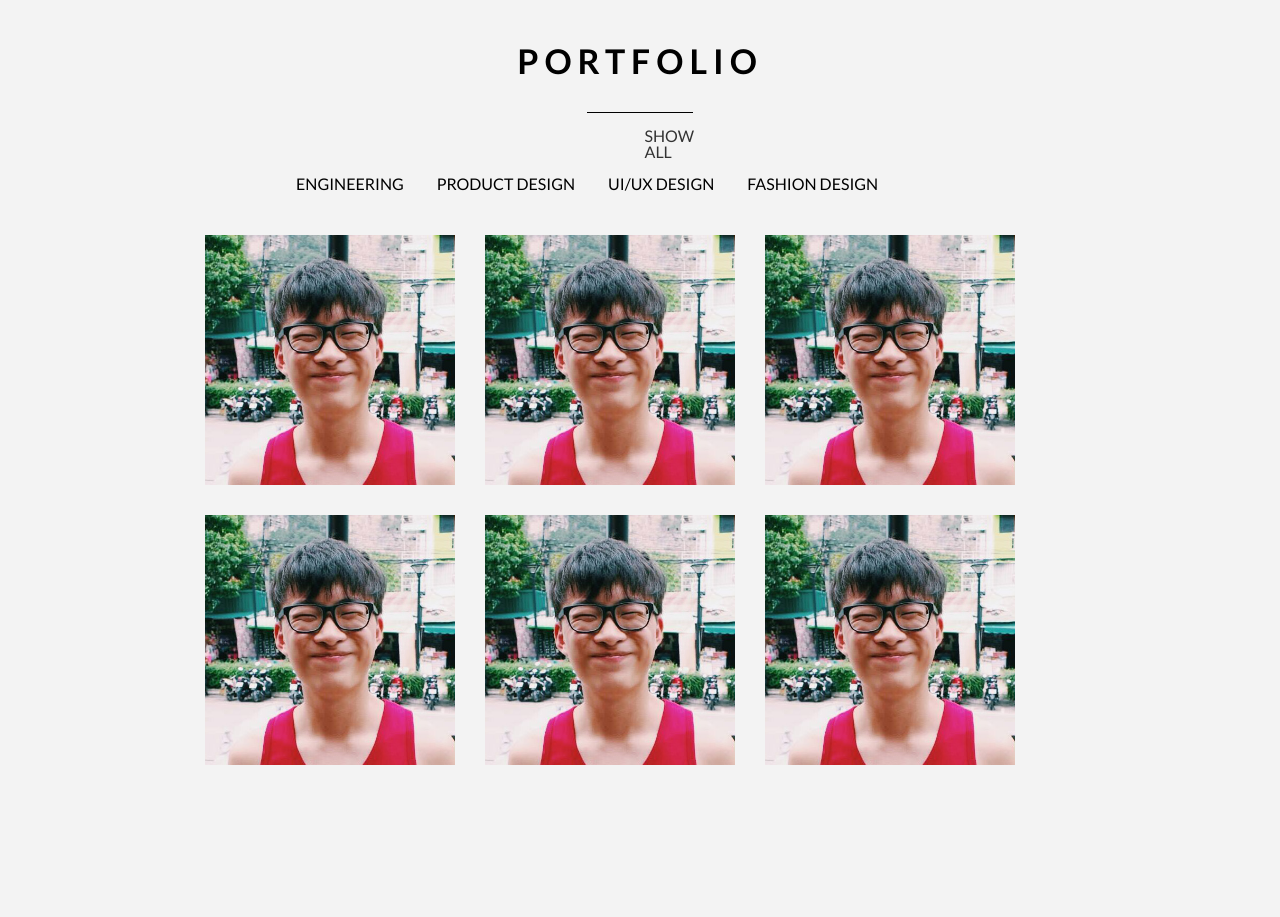
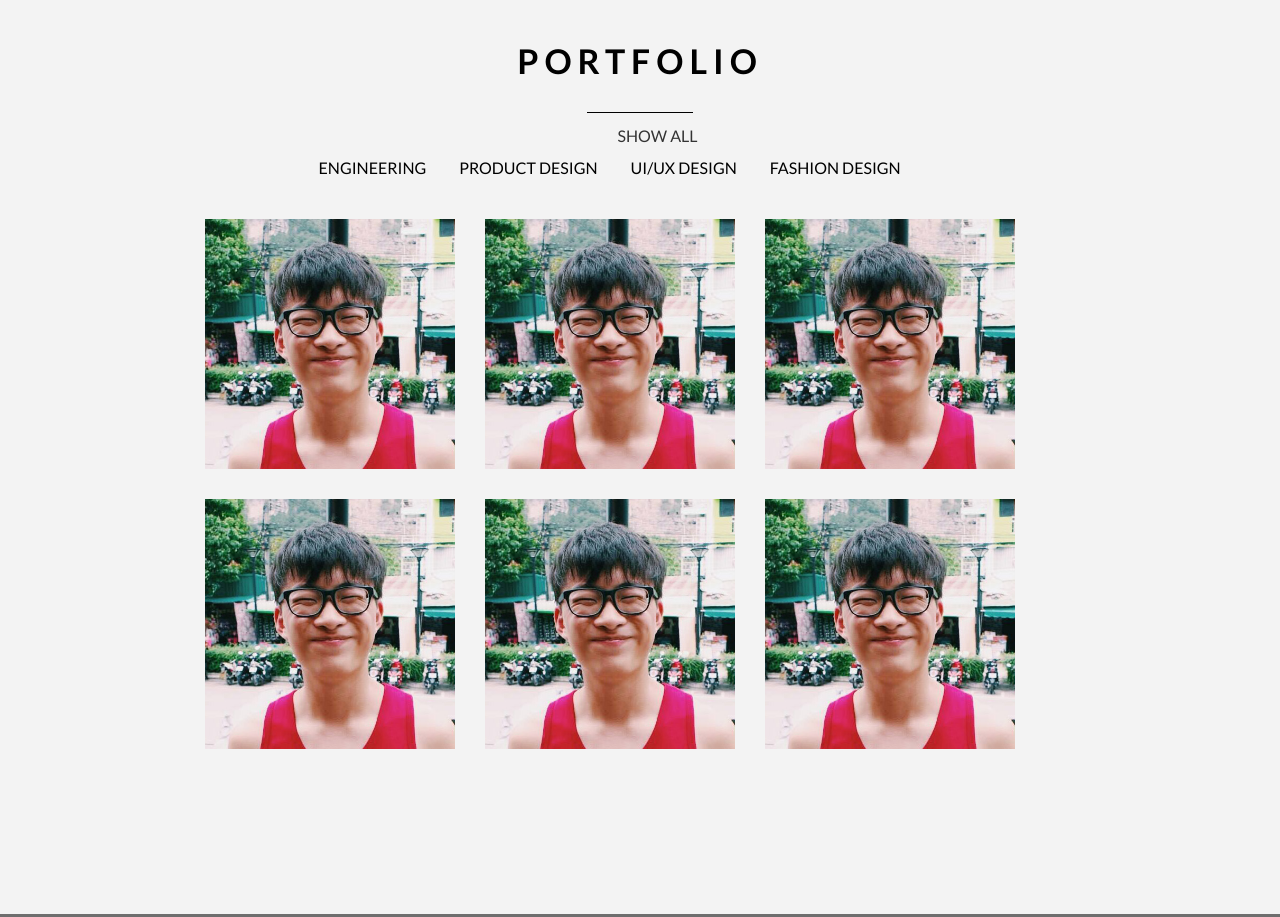
Before and after one commit to knnhzx/knnhzx.github.io, a plain HTML site: page index.html in a window 1280 px wide. Shown: the part 1760-2677 px from the top of the page. Drawn offline with Linux system fonts and the light colour scheme; grey boxes are pictures that could not be loaded.

Commit message:
spacing arrangement 4

```diff
--- a/css/style.css
+++ b/css/style.css
@@ -868,7 +868,7 @@ input.submit{
 
 .button-group {
   margin-bottom: 20px;
-  padding-left: 10%;
+  padding-left: 12.5%;
 }
 
 .button-group:after {
--- a/index.html
+++ b/index.html
@@ -163,7 +163,7 @@
       <hr/>
 
     <div id="filters" class="button-group">
-      <a class="button is-checked" data-filter="*" style=" padding-left:45%; padding-right:45%">SHOW ALL</a>
+      <a class="button is-checked" data-filter="*" style=" padding-left:40%; padding-right:40%">SHOW ALL</a>
       <a class="button" data-filter=".art">ENGINEERING</a>
       <a class="button"  data-filter=".industrial">PRODUCT DESIGN</a>
       <a class="button"  data-filter=".graphic">UI/UX DESIGN</a>
```
